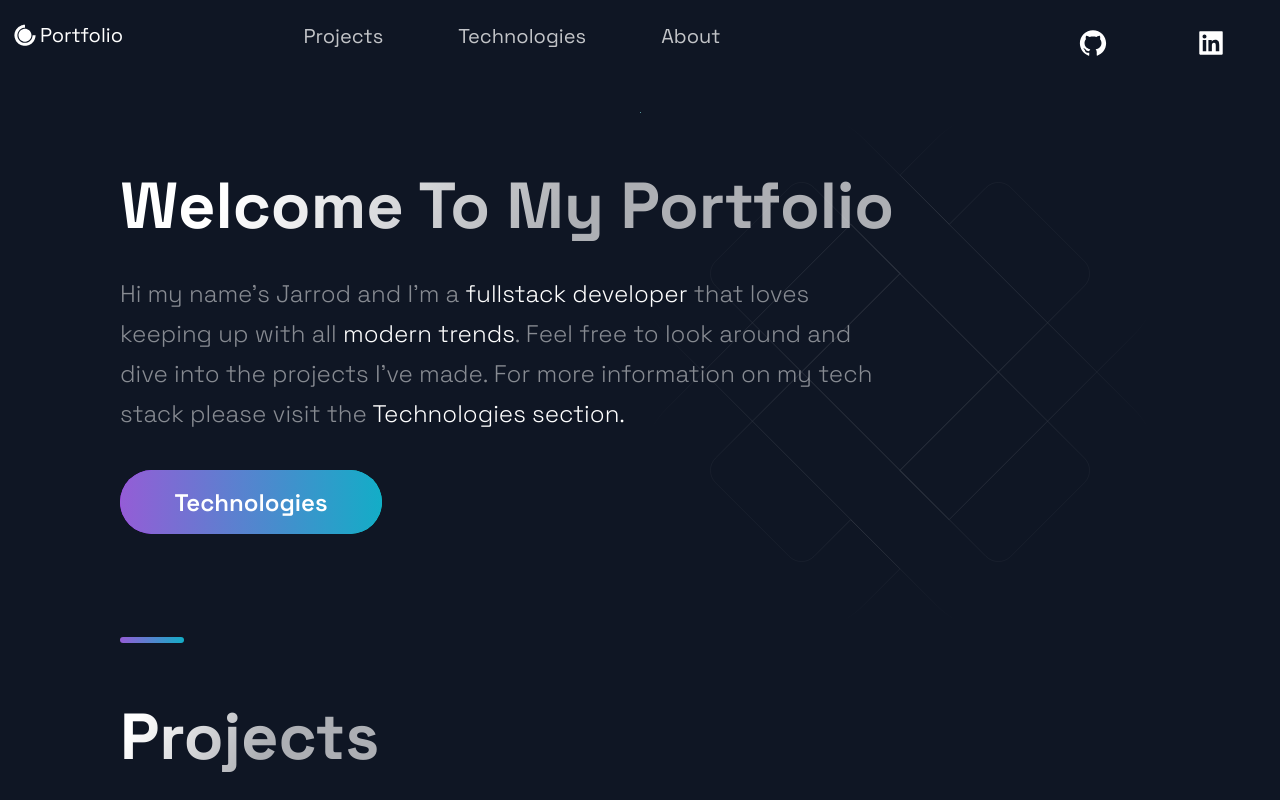
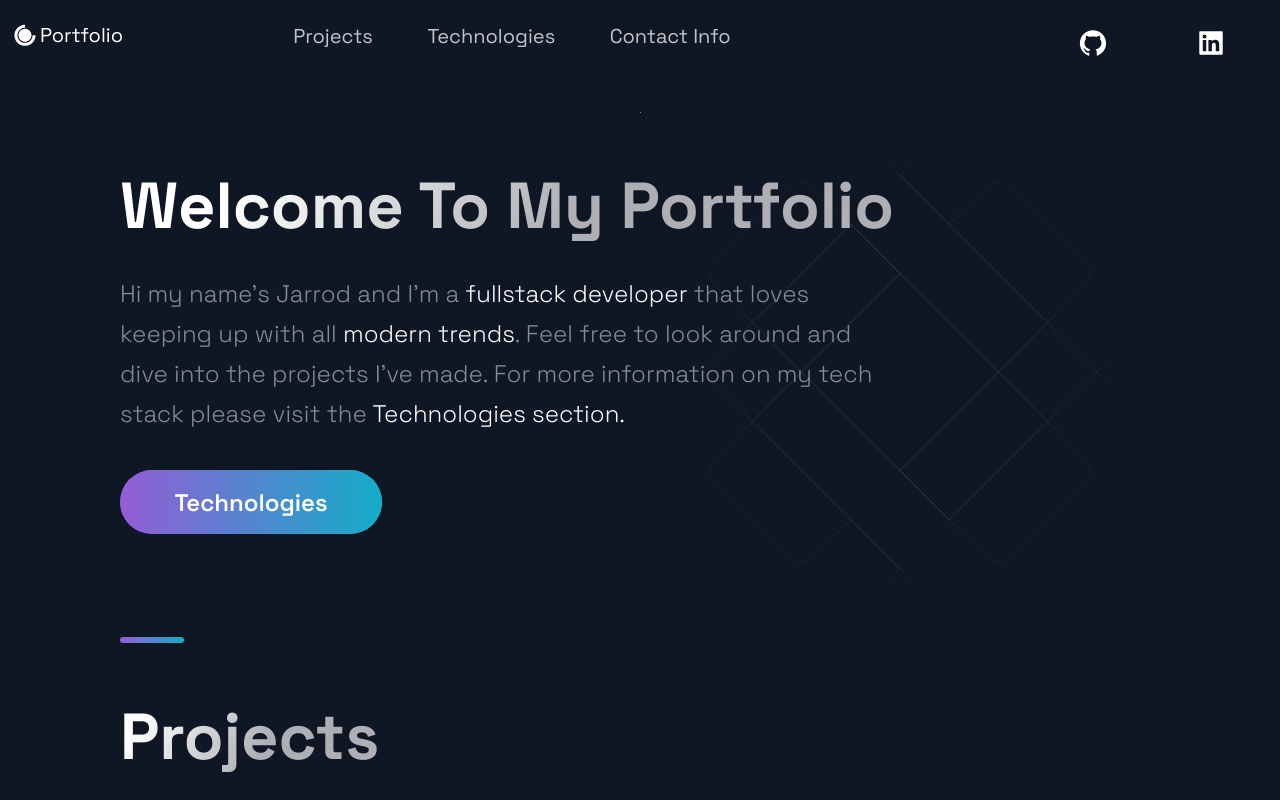
Before and after one commit to JarrodSavard/PORTFOLIO-WEBSITE, a Next.js app: page / in a window 1280 px wide. Shown: the top 800 px of the page. Built offline with nearby package versions, Linux system fonts and the light colour scheme.

Commit message:
changed nav and added number

```diff
--- a/src/components/Footer/Footer.js
+++ b/src/components/Footer/Footer.js
@@ -6,11 +6,13 @@ import { CompanyContainer, FooterWrapper, LinkColumn, LinkItem, LinkList, LinkTi
 
 const Footer = () => {
 	return (
-		<FooterWrapper>
+		<FooterWrapper id="contact">
 			<LinkList>
 				<LinkColumn>
 					<LinkTitle>Email</LinkTitle>
 					<LinkItem href="mailto:jarrodsavard2x180@gmail.com">jarrodsavard2x180@gmail.com</LinkItem>
+					<LinkTitle>Phone Number</LinkTitle>
+					<LinkItem>+1 (310) 809-4782</LinkItem>
 				</LinkColumn>
 			</LinkList>
 			<SocialIconsContainer>
--- a/src/components/Header/Header.js
+++ b/src/components/Header/Header.js
@@ -27,8 +27,8 @@ const Header = () => (
 				</Link>
 			</li>
 			<li>
-                <Link href="#about">
-                    <NavLink>About</NavLink>
+				<Link href="#contact">
+					<NavLink>Contact Info</NavLink>
 				</Link>
 			</li>
 		</Div2>
```
Lines whose indentation alone changed are shown as unchanged.
